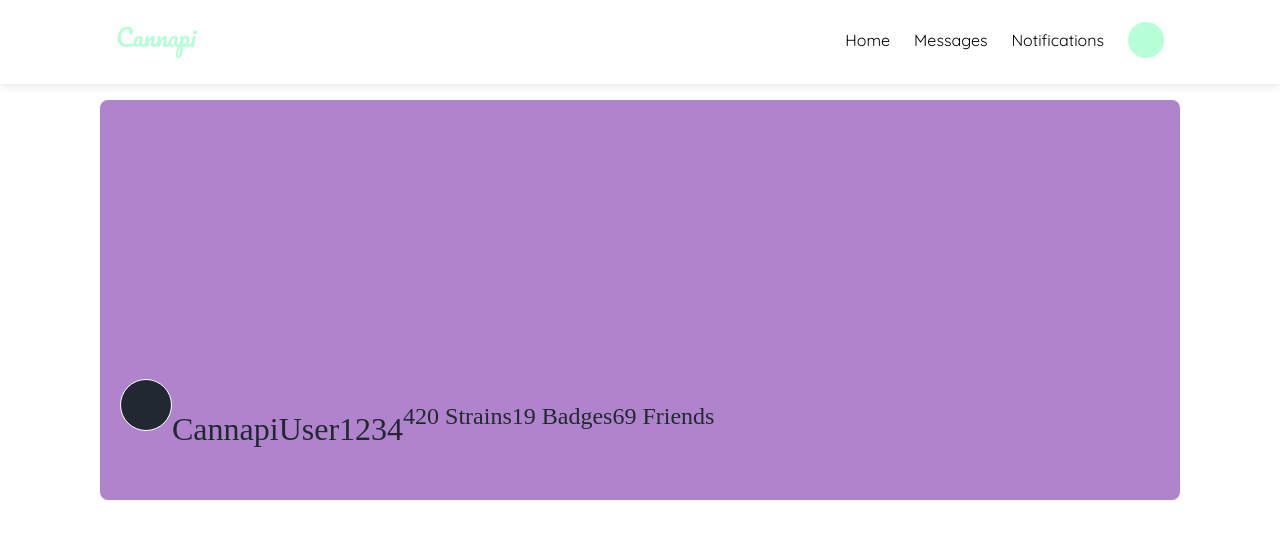
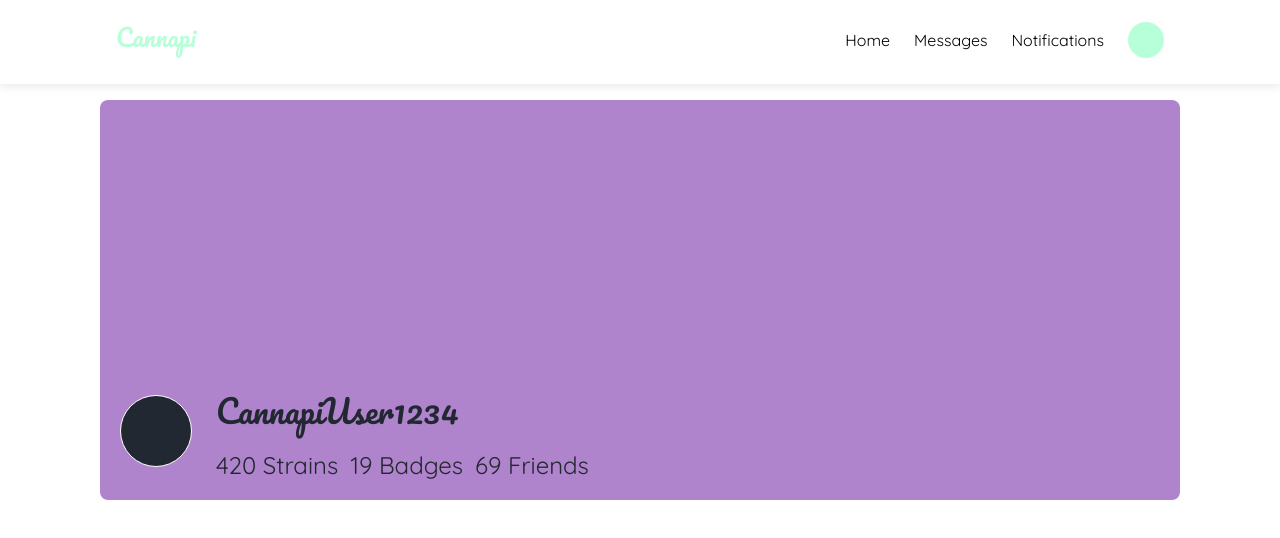
Before and after one commit to joshualholland/Tea, a Next.js app: page /Profile in a window 1280 px wide. Shown: the top 538 px of the page. Built offline with nearby package versions, Linux system fonts and the light colour scheme.

Commit message:
profile backgroundhero updated

```diff
--- a/src/page-components/profile/BackgroundHero.tsx
+++ b/src/page-components/profile/BackgroundHero.tsx
@@ -1,17 +1,26 @@
 import React from 'react'
 import styled from 'styled-components'
+import Image from 'next/image'
 
 const BackgroundHero: React.FC = () => (
   <Wrapper>
+    {/* <Image
+      src='/img/Cannapi_Profile.png'
+      alt='Default profile photo'
+      layout='fill'
+      objectFit='contain'
+    /> */}
     <Container>
       <UserInfo>
         <ProfilePhoto></ProfilePhoto>
+        <TextContainer>
           <Username>CannapiUser1234</Username>
           <Stats>
             <Items>420 Strains</Items>
             <Items>19 Badges</Items>
             <Items>69 Friends</Items>
           </Stats>
+        </TextContainer>
       </UserInfo>
     </Container>
   </Wrapper>
@@ -29,9 +38,9 @@ enum VARIANT {
 export default BackgroundHero
 
 const Wrapper = styled.section<IProps>`
-  width: 100%;
   max-width: 1080px;
   margin: 16px auto;
+  padding: 0 32px;
 `
 
 const Container = styled.div<IProps>`
@@ -49,20 +58,29 @@ const UserInfo = styled.div`
   bottom: 20px;
   display: flex;
   flex-direction: row;
+  align-items: center;
 `
 
 const ProfilePhoto = styled.div`
-  height: 50px;
-  width: 50px;
+  height: 70px;
+  width: 70px;
   border-radius: 50%;
   background-color: ${props => props.theme.palette.common.black};
   border: 1px solid white;
 `
 
+const TextContainer = styled.div`
+  display: flex;
+  flex-direction: column;
+  margin-left: 24px;
+`
+
 const Username = styled.h3`
   color: ${props => props.theme.palette.common.black};
+  font-family: ${props => props.theme.font.secondary};
   font-size: 32px;
   font-weight: 500;
+  margin: 0;
 `
 
 const Stats = styled.div`
@@ -72,5 +90,7 @@ const Stats = styled.div`
 
 const Items = styled.p`
   color: ${props => props.theme.palette.common.black};
+  font-family: ${props => props.theme.font.primary};
   font-size: 24px;
+  margin: 12px 12px 0 0;
 `
```
Lines whose indentation alone changed are shown as unchanged.
